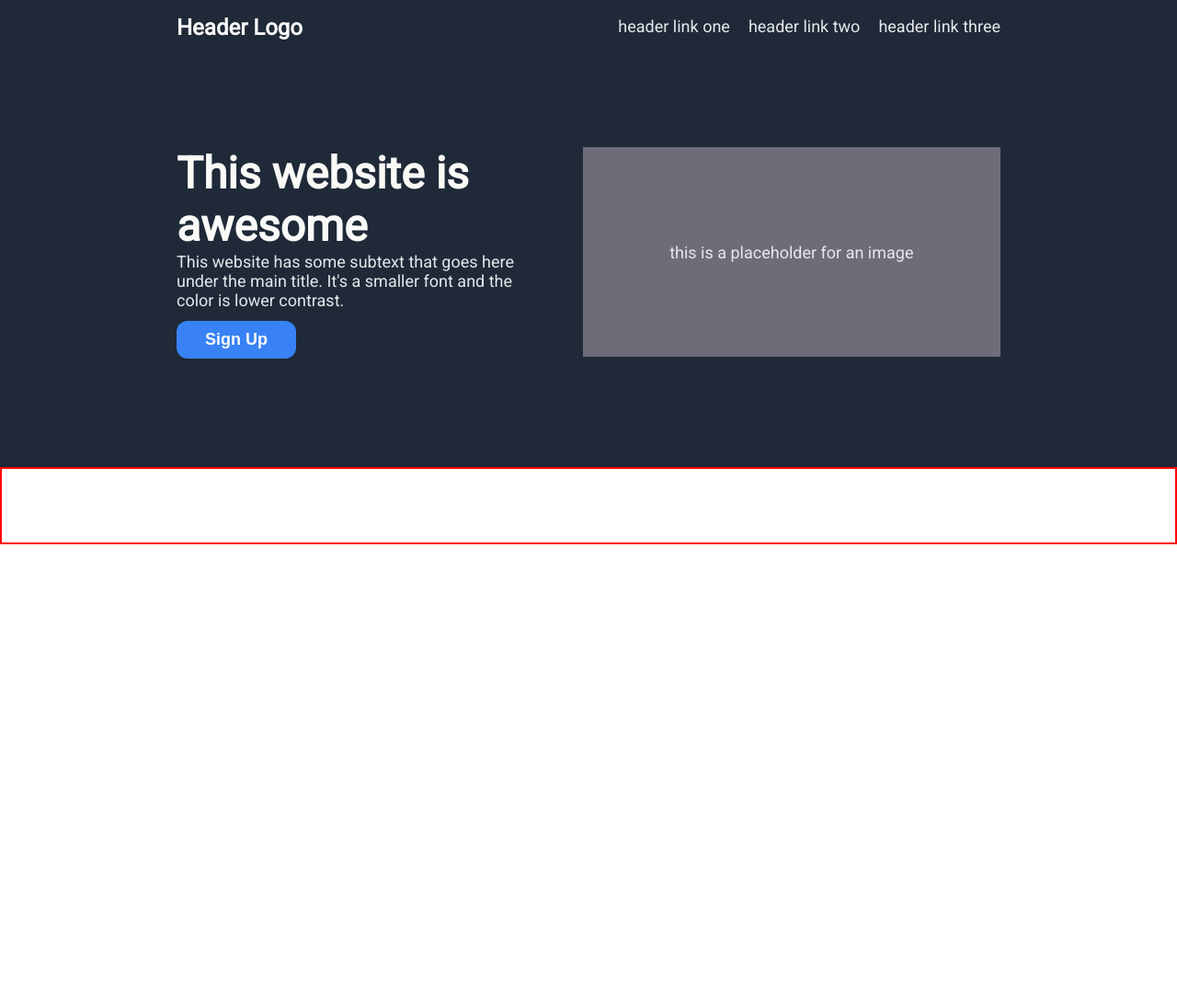
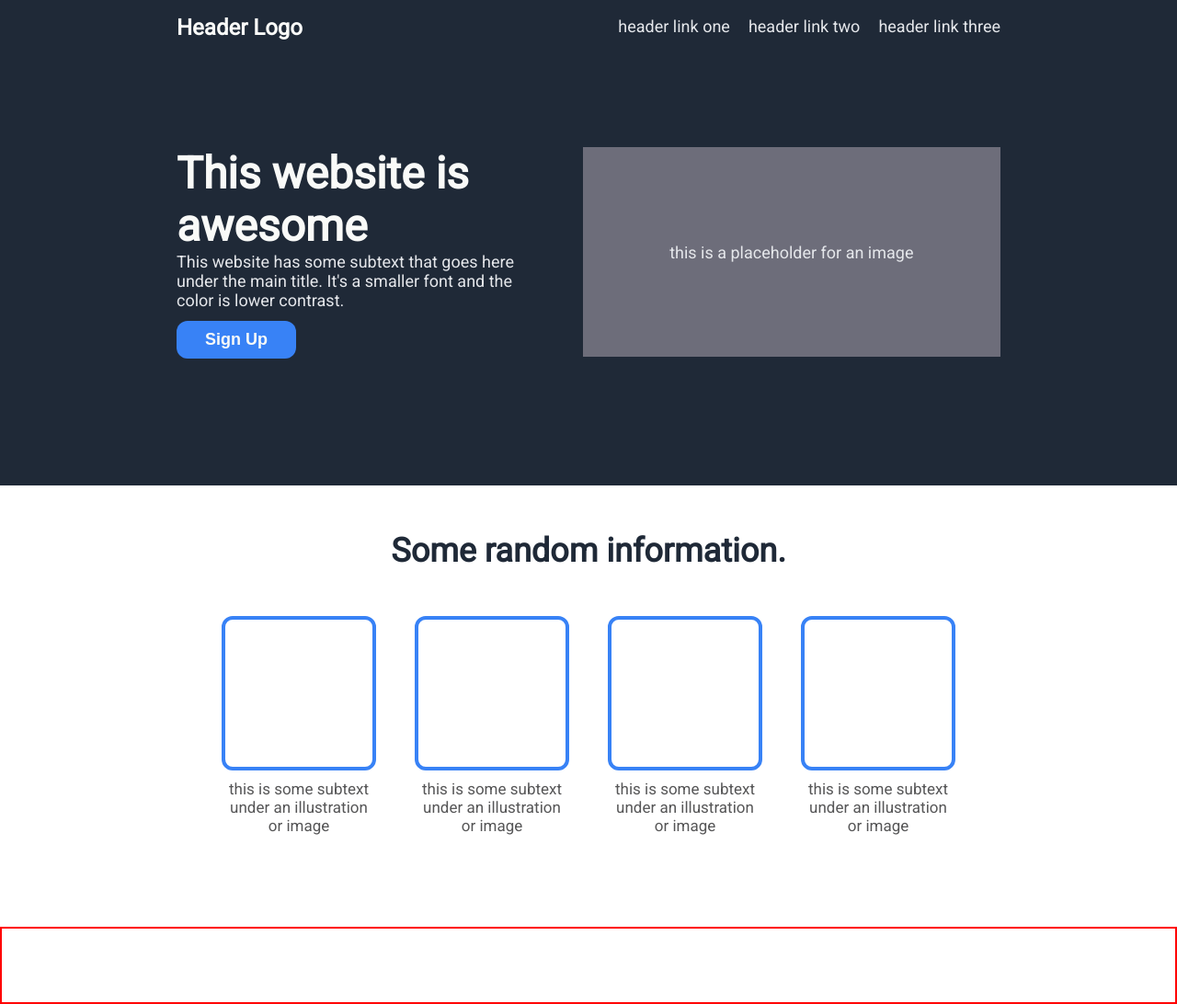
Before and after one commit to ricesaurus/odin-landing-page, a plain HTML site: page index.html in a window 1280 px wide. Shown: the whole page at 92% size. Before the commit the page ends 800 px from the top, so only its background shows below. Drawn offline with Linux system fonts and the light colour scheme.

Commit message:
Finish second container

```diff
--- a/index.html
+++ b/index.html
@@ -26,6 +26,27 @@
             </div>
         </div>
         <div class="container two">
+            <div class="header container">Some random information.
+            </div>
+            <!--Main box container contains 4 sub containers of box and text-->
+            <div class="main box container">
+                <div class="sub box container">
+                    <div class="blue box"></div>
+                 <div class="box subtext">this is some subtext under an illustration or image</div>
+                </div>
+                <div class="sub box container">
+                    <div class="blue box"></div>
+                 <div class="box subtext">this is some subtext under an illustration or image</div>
+                </div>
+                <div class="sub box container">
+                    <div class="blue box"></div>
+                 <div class="box subtext">this is some subtext under an illustration or image</div>
+                </div>
+                <div class="sub box container">
+                    <div class="blue box"></div>
+                 <div class="box subtext">this is some subtext under an illustration or image</div>
+                </div>
+            </div>
 
         </div>
         <div class="container three">
--- a/style.css
+++ b/style.css
@@ -95,9 +95,53 @@ body{
 }
 .main.text, .image.placeholder{
     margin-top:100px;
-    margin-bottom:100px;
+    margin-bottom:120px;
 }
 /*Cosmetic First Container*/
 
 /*End of First Container Code*/
 /*
+/*Second Container*/
+.container.two{
+    display:flex;
+    flex-direction:column;
+    align-items:center;
+}
+/*Container holding 4 sub containers*/
+.two .main.box.container{
+    display:flex;
+    justify-content:center;
+    gap: 50px;
+    margin-bottom:100px;
+    margin-top:50px;
+}
+/*Container holding blue box and subtext*/
+.two .sub.box.container{
+    display:flex;
+    flex-direction:column;
+    align-items:center;
+    width: 160px;
+    padding:0;
+    margin:0;
+}
+/*Individual Blue Box*/
+.blue.box{
+    border-radius:12px;
+    border:4px #3882f6 solid;
+    height: 160px;
+    width:160px;
+}
+/*Text under blue box*/
+.two .subtext{
+    font-size:17px;
+    text-align:center;
+    color:rgb(86, 86, 87);
+    margin-top:10px;
+}
+/*Text Container at the top*/
+.two .header.container{
+    margin-top:50px;
+    font-size:36px;
+    font-weight:1000;
+    color:#1F2937;
+}
```
